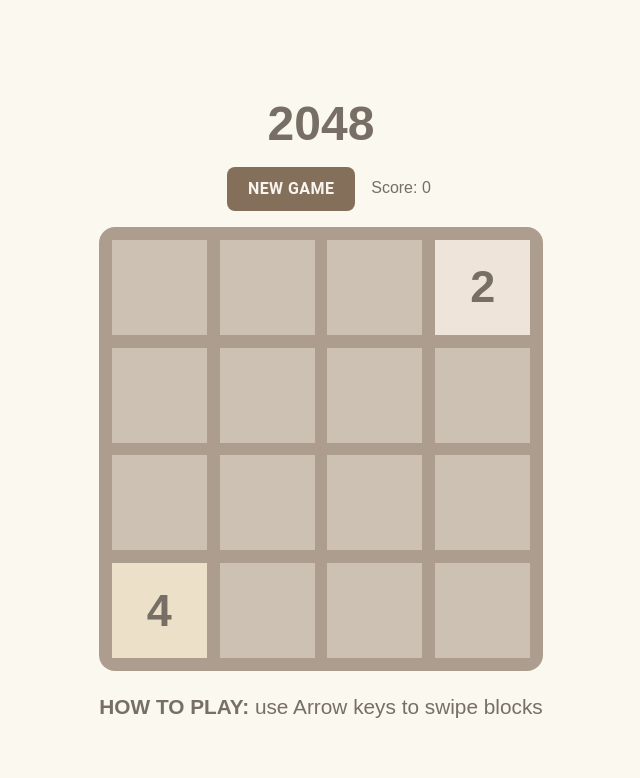
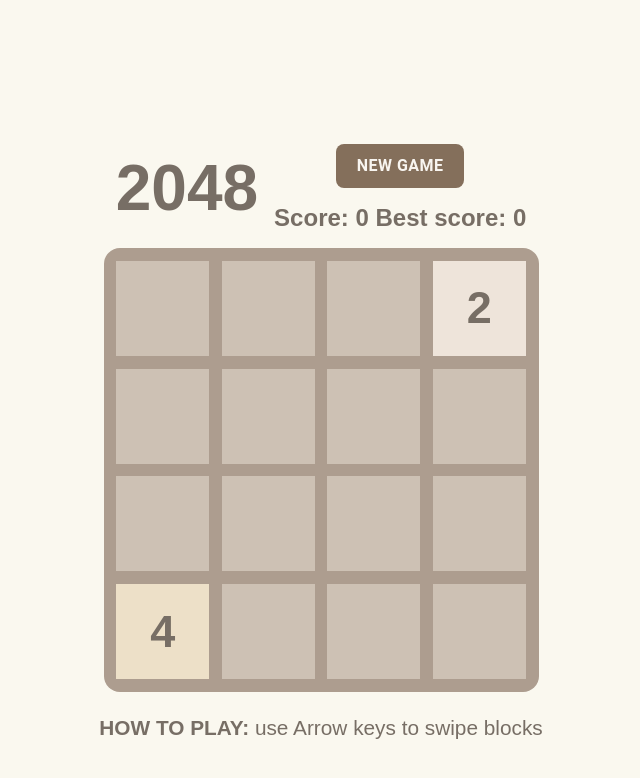
Before and after one commit to anatolii-pyroh/2048-game, a React (Vite) app: page / in a window 1280 px wide. Shown: the top 778 px of the page, without its empty margins (319-959 px from the left). Built offline with nearby package versions, Linux system fonts and the light colour scheme.

Commit message:
add best score

```diff
--- a/src/App.css
+++ b/src/App.css
@@ -1,3 +1,7 @@
+* {
+  box-sizing: border-box;
+}
+
 body {
   font-family: "Clear Sans", arial;
   background: #faf8ef;
@@ -6,12 +10,13 @@ body {
 
 .App {
   text-align: center;
-  margin-top: 6rem;
+  margin-top: 8rem;
 }
+/* #bbada0 */
 
 .App h1 {
-  font-size: 3rem;
-  margin: 0;
+  font-size: 4rem;
+  margin: 0 1rem 0 0;
 }
 
 .App p {
--- a/src/App.jsx
+++ b/src/App.jsx
@@ -20,7 +20,9 @@ import ResetButton from "./components/ResetButton";
 function App() {
   const data = useSelector((state) => state.gameData.grid);
   const score = useSelector((state) => state.gameData.score);
+  const [bestScore, setBestScore] = useState(score);
   const gameOver = useSelector((state) => state.gameData.isGameOver);
+
   const executedRef = useRef(false);
   const dispatch = useDispatch();
 
@@ -61,6 +63,13 @@ function App() {
     }
   };
 
+  useEffect(() => {
+    if (bestScore > score) {
+      return;
+    }
+    setBestScore(score);
+  }, [score]);
+
   // fix double useEffect call and initialize 2 numbers for 2 random blocks
   useEffect(() => {
     if (executedRef.current) {
@@ -79,19 +88,28 @@ function App() {
         sx={{
           display: "flex",
           justifyContent: "center",
-          flexDirection: "column",
           alignItems: "center",
+          borderRadius: "10px",
         }}
       >
         <h1>2048</h1>
-        <Box>
+        <Box
+          sx={{
+            display: "flex",
+            flexDirection: "column",
+            alignItems: "center",
+            fontWeight: "bold",
+            fontSize: "1.5rem",
+            paddingBottom: "1rem",
+          }}
+        >
           <ResetButton />
-          Score: {score}
+          Score: {score} Best score: {bestScore}
         </Box>
       </Box>
       <Grid />
       <p>
-        <span>HOW TO PLAY:</span> use Arrow keys to swipe blocks{" "}
+        <span>HOW TO PLAY:</span> use Arrow keys to swipe blocks
       </p>
     </Container>
   );
--- a/src/components/Grid.jsx
+++ b/src/components/Grid.jsx
@@ -10,7 +10,8 @@ const Grid = () => {
     <Box
       sx={{
         backgroundColor: "#AD9D8F",
-        width: "max-content",
+        width: "100%",
+        maxWidth: "435px",
         margin: "auto",
         padding: "0.4rem",
         borderRadius: "1rem",
```
